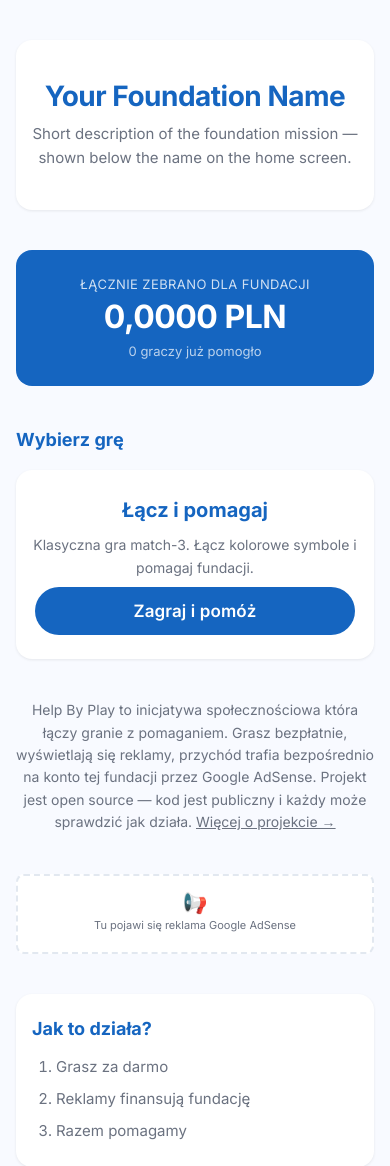
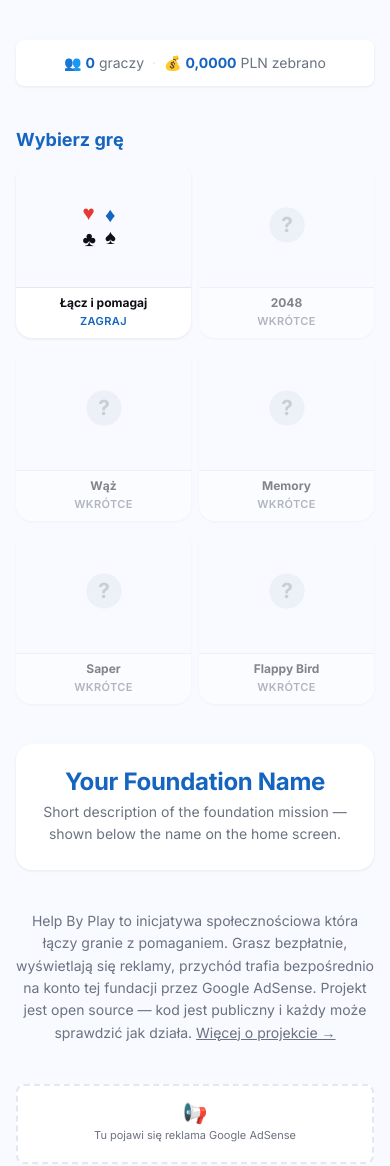
Before and after one commit to ProductPope/helpbyplay, a PHP site: page / in a window 390 px wide. Shown: the part 51-1217 px from the top of the page. Run offline with PHP 8.4, Linux system fonts and the light colour scheme; data comes from the database, SQL or seed files in the repository.

Commit message:
feat: redesign index — stats bar, game tile grid, reordered sections
- Stats bar: compact "👥 N graczy · 💰 N PLN zebrano" replaces big counter
- Game grid: 2-col mobile / 3-col desktop tiles, 1:1 aspect ratio
- Cards tile: animated ♥♦♣♠ SVG (respects prefers-reduced-motion)
- Coming soon tiles: 2048, Snake, Memory, Minesweeper, Flappy Bird
  (opacity 0.5, cursor not-allowed, no link)
- Section order: stats → games → foundation → about → ad → how-it-works
- lang.php: stat_players/raised, btn_play_game, coming_soon, game names

Co-Authored-By: Claude Sonnet 4.6 <noreply@anthropic.com>

```diff
--- a/assets/style.css
+++ b/assets/style.css
@@ -1,4 +1,129 @@
 /* Index-page-specific styles. Shared styles are in /shared/assets/shared.css. */
+
+/* ===== Stats bar ===== */
+.stats-bar {
+    display:         flex;
+    align-items:     center;
+    justify-content: center;
+    flex-wrap:       wrap;
+    gap:             4px var(--space-sm);
+    background:      var(--color-surface);
+    box-shadow:      var(--shadow-sm);
+    border-radius:   var(--radius-md);
+    padding:         12px var(--space-md);
+    font-size:       14px;
+    color:           var(--color-text-muted);
+    text-align:      center;
+}
+
+.stats-number {
+    color:       var(--color-primary);
+    font-weight: 700;
+}
+
+.stats-dot {
+    color: var(--color-border);
+}
+
+/* ===== Game selector ===== */
+.game-selector-title {
+    font-size:     18px;
+    font-weight:   700;
+    color:         var(--color-primary);
+    margin-bottom: var(--space-sm);
+}
+
+.game-tiles {
+    display:               grid;
+    grid-template-columns: repeat(2, 1fr);
+    gap:                   var(--space-sm);
+}
+
+/* ===== Game tile ===== */
+.game-tile {
+    aspect-ratio:    1;
+    background:      var(--color-surface);
+    border-radius:   var(--radius-lg);
+    box-shadow:      var(--shadow-sm);
+    display:         flex;
+    flex-direction:  column;
+    overflow:        hidden;
+    text-decoration: none;
+    color:           inherit;
+    transition:      transform 0.15s, box-shadow 0.15s;
+}
+
+a.game-tile:hover {
+    transform:  translateY(-2px);
+    box-shadow: var(--shadow-md);
+}
+
+a.game-tile:focus-visible {
+    outline:        2px solid var(--color-primary);
+    outline-offset: 2px;
+}
+
+.game-tile--coming-soon {
+    opacity: 0.5;
+    cursor:  not-allowed;
+}
+
+.game-tile-preview {
+    flex:            1;
+    display:         flex;
+    align-items:     center;
+    justify-content: center;
+    background:      var(--color-background);
+}
+
+.game-tile-info {
+    padding:        8px var(--space-sm);
+    display:        flex;
+    flex-direction: column;
+    align-items:    center;
+    gap:            2px;
+    border-top:     1px solid var(--color-border);
+}
+
+.game-tile-name {
+    font-size:   12px;
+    font-weight: 700;
+    color:       var(--color-text);
+    text-align:  center;
+    line-height: 1.2;
+}
+
+.game-tile-action {
+    font-size:      11px;
+    font-weight:    600;
+    color:          var(--color-primary);
+    text-transform: uppercase;
+    letter-spacing: 0.4px;
+}
+
+.game-tile--coming-soon .game-tile-action {
+    color: var(--color-text-muted);
+}
+
+/* ===== Suit animation (cards game tile) ===== */
+@keyframes tile-suit-float {
+    0%, 100% { transform: translateY(0); }
+    50%       { transform: translateY(-4px); }
+}
+
+.tile-suit {
+    animation:        tile-suit-float 2s ease-in-out infinite;
+    transform-box:    fill-box;
+    transform-origin: center;
+}
+
+.tile-suit:nth-child(2) { animation-delay: 0.5s; }
+.tile-suit:nth-child(3) { animation-delay: 1.0s; }
+.tile-suit:nth-child(4) { animation-delay: 1.5s; }
+
+@media (prefers-reduced-motion: reduce) {
+    .tile-suit { animation: none; }
+}
 
 /* ===== Foundation card ===== */
 .foundation-card {
@@ -6,7 +131,7 @@
     background:    var(--color-surface);
     border-radius: var(--radius-lg);
     box-shadow:    var(--shadow-sm);
-    padding:       var(--space-xl) var(--space-md);
+    padding:       var(--space-lg) var(--space-md);
 }
 
 .foundation-logo {
@@ -17,88 +142,19 @@
 }
 
 .foundation-name {
-    font-size:      28px;
+    font-size:      24px;
     font-weight:    700;
     color:          var(--color-primary);
     line-height:    1.2;
-    letter-spacing: -0.5px;
-    margin-bottom:  var(--space-sm);
+    letter-spacing: -0.3px;
+    margin-bottom:  var(--space-xs);
 }
 
 .foundation-desc {
     color:     var(--color-text-muted);
-    font-size: 15px;
+    font-size: 14px;
     max-width: 480px;
     margin:    0 auto;
-}
-
-/* ===== Global counter ===== */
-.global-counter {
-    text-align:    center;
-    background:    var(--color-primary);
-    color:         #fff;
-    border-radius: var(--radius-lg);
-    padding:       var(--space-lg) var(--space-md);
-}
-
-.counter-label {
-    font-size:      13px;
-    font-weight:    500;
-    opacity:        0.8;
-    letter-spacing: 0.4px;
-    text-transform: uppercase;
-    margin-bottom:  var(--space-xs);
-}
-
-.counter-value {
-    font-size:      32px;
-    font-weight:    700;
-    letter-spacing: -0.5px;
-    line-height:    1.2;
-    word-break:     break-all;
-}
-
-.sessions-value {
-    font-size:  13px;
-    opacity:    0.7;
-    margin-top: var(--space-xs);
-}
-
-/* ===== Game selector ===== */
-.game-selector {
-    display:        flex;
-    flex-direction: column;
-    gap:            var(--space-md);
-}
-
-.game-selector-title {
-    font-size:   18px;
-    font-weight: 700;
-    color:       var(--color-primary);
-}
-
-.game-card {
-    background:     var(--color-surface);
-    border-radius:  var(--radius-lg);
-    box-shadow:     var(--shadow-sm);
-    padding:        var(--space-lg) var(--space-md);
-    display:        flex;
-    flex-direction: column;
-    align-items:    center;
-    gap:            var(--space-sm);
-    text-align:     center;
-}
-
-.game-card-name {
-    font-size:   20px;
-    font-weight: 700;
-    color:       var(--color-primary);
-}
-
-.game-card-desc {
-    color:     var(--color-text-muted);
-    font-size: 14px;
-    max-width: 360px;
 }
 
 /* ===== About blurb ===== */
@@ -145,6 +201,11 @@
 
 /* ===== min-width: 480px ===== */
 @media (min-width: 480px) {
-    .foundation-name { font-size: 32px; }
-    .counter-value   { font-size: 40px; }
+    .foundation-name { font-size: 28px; }
+    .game-tile-name  { font-size: 13px; }
 }
+
+/* ===== min-width: 600px ===== */
+@media (min-width: 600px) {
+    .game-tiles { grid-template-columns: repeat(3, 1fr); }
+}
--- a/index.php
+++ b/index.php
@@ -5,6 +5,15 @@ require_once __DIR__ . '/shared/session.php';
 require_once __DIR__ . '/shared/layout.php';
 
 $LANG = get_lang();
+
+$games = [
+    ['key' => 'cards',       'url' => '/games/cards/', 'active' => true],
+    ['key' => '2048',        'active' => false],
+    ['key' => 'snake',       'active' => false],
+    ['key' => 'memory',      'active' => false],
+    ['key' => 'minesweeper', 'active' => false],
+    ['key' => 'flappy',      'active' => false],
+];
 
 render_header(
     t('site_title'),
@@ -17,27 +26,54 @@ render_header(
 );
 ?>
 
+        <div class="stats-bar">
+            <span class="stats-item">👥 <strong class="stats-number"><?= number_format($totalSessions, 0, ',', ' ') ?></strong> <?= t('stat_players') ?></span>
+            <span class="stats-dot" aria-hidden="true">·</span>
+            <span class="stats-item">💰 <strong class="stats-number"><?= number_format($totalPln, 4, ',', ' ') ?></strong> <?= t('currency') ?> <?= t('stat_raised') ?></span>
+        </div>
+
+        <section class="game-selector">
+            <h2 class="game-selector-title"><?= t('games_section_title') ?></h2>
+            <div class="game-tiles">
+
+<?php foreach ($games as $g):
+    $tag    = $g['active'] ? 'a' : 'div';
+    $href   = $g['active'] ? ' href="' . htmlspecialchars($g['url']) . '"' : '';
+    $cls    = 'game-tile' . ($g['active'] ? '' : ' game-tile--coming-soon');
+    $nameKey = 'game_' . $g['key'] . '_name';
+?>
+                <<?= $tag ?><?= $href ?> class="<?= $cls ?>">
+                    <div class="game-tile-preview">
+<?php if ($g['key'] === 'cards'): ?>
+                        <svg viewBox="0 0 60 60" width="56" height="56" xmlns="http://www.w3.org/2000/svg" aria-hidden="true">
+                            <text class="tile-suit" x="7"  y="27" font-size="22" fill="#E53935">♥</text>
+                            <text class="tile-suit" x="31" y="27" font-size="22" fill="#1565C0">♦</text>
+                            <text class="tile-suit" x="7"  y="54" font-size="22" fill="#0D1117">♣</text>
+                            <text class="tile-suit" x="31" y="54" font-size="22" fill="#0D1117">♠</text>
+                        </svg>
+<?php else: ?>
+                        <svg viewBox="0 0 60 60" width="48" height="48" xmlns="http://www.w3.org/2000/svg" aria-hidden="true">
+                            <circle cx="30" cy="30" r="22" fill="#E2E8F0"/>
+                            <text x="30" y="39" text-anchor="middle" font-size="26" font-weight="700" fill="#9CA3AF">?</text>
+                        </svg>
+<?php endif; ?>
+                    </div>
+                    <div class="game-tile-info">
+                        <span class="game-tile-name"><?= t($nameKey) ?></span>
+                        <span class="game-tile-action"><?= $g['active'] ? t('btn_play_game') : t('coming_soon') ?></span>
+                    </div>
+                </<?= $tag ?>>
+<?php endforeach; ?>
+
+            </div>
+        </section>
+
         <section class="foundation-card">
             <?php if (FOUNDATION_LOGO): ?>
                 <img src="<?= htmlspecialchars(FOUNDATION_LOGO) ?>" alt="<?= htmlspecialchars(FOUNDATION_NAME) ?>" class="foundation-logo">
             <?php endif; ?>
-            <h1 class="foundation-name"><?= htmlspecialchars(FOUNDATION_NAME) ?></h1>
+            <h2 class="foundation-name"><?= htmlspecialchars(FOUNDATION_NAME) ?></h2>
             <p class="foundation-desc"><?= htmlspecialchars(FOUNDATION_DESC) ?></p>
-        </section>
-
-        <section class="global-counter">
-            <p class="counter-label"><?= t('global_counter_label') ?></p>
-            <p class="counter-value"><?= number_format($totalPln, 4, ',', ' ') ?> <?= t('currency') ?></p>
-            <p class="sessions-value"><?= number_format($totalSessions, 0, ',', ' ') ?> <?= t('sessions_label') ?></p>
-        </section>
-
-        <section class="game-selector">
-            <h2 class="game-selector-title"><?= t('games_section_title') ?></h2>
-            <div class="game-card">
-                <h3 class="game-card-name"><?= t('game_cards_name') ?></h3>
-                <p class="game-card-desc"><?= t('game_cards_desc') ?></p>
-                <a href="/games/cards/" class="btn-play"><?= t('btn_play') ?></a>
-            </div>
         </section>
 
         <p class="about-blurb">
--- a/lang.php
+++ b/lang.php
@@ -18,10 +18,21 @@ $TRANSLATIONS = [
         'how_it_works_2'       => 'Reklamy finansują fundację',
         'how_it_works_3'       => 'Razem pomagamy',
 
+        // Stats bar
+        'stat_players'         => 'graczy',
+        'stat_raised'          => 'zebrano',
+
         // Game selector (index)
+        'games_section_title'  => 'Wybierz grę',
+        'btn_play_game'        => 'Zagraj',
+        'coming_soon'          => 'Wkrótce',
         'game_cards_name'      => 'Łącz i pomagaj',
         'game_cards_desc'      => 'Klasyczna gra match-3. Łącz kolorowe symbole i pomagaj fundacji.',
-        'games_section_title'  => 'Wybierz grę',
+        'game_2048_name'       => '2048',
+        'game_snake_name'      => 'Wąż',
+        'game_memory_name'     => 'Memory',
+        'game_minesweeper_name'=> 'Saper',
+        'game_flappy_name'     => 'Flappy Bird',
 
         // Game screen
         'game_title'           => 'Graj i pomagaj!',
@@ -88,10 +99,21 @@ $TRANSLATIONS = [
         'how_it_works_2'       => 'Ads fund the charity',
         'how_it_works_3'       => 'Together we help',
 
+        // Stats bar
+        'stat_players'         => 'players',
+        'stat_raised'          => 'raised',
+
         // Game selector (index)
+        'games_section_title'  => 'Choose a game',
+        'btn_play_game'        => 'Play',
+        'coming_soon'          => 'Coming soon',
         'game_cards_name'      => 'Match & Help',
         'game_cards_desc'      => 'Classic match-3 game. Match colorful symbols and help the charity.',
-        'games_section_title'  => 'Choose a game',
+        'game_2048_name'       => '2048',
+        'game_snake_name'      => 'Snake',
+        'game_memory_name'     => 'Memory',
+        'game_minesweeper_name'=> 'Minesweeper',
+        'game_flappy_name'     => 'Flappy Bird',
 
         // Game screen
         'game_title'           => 'Play and help!',
```
